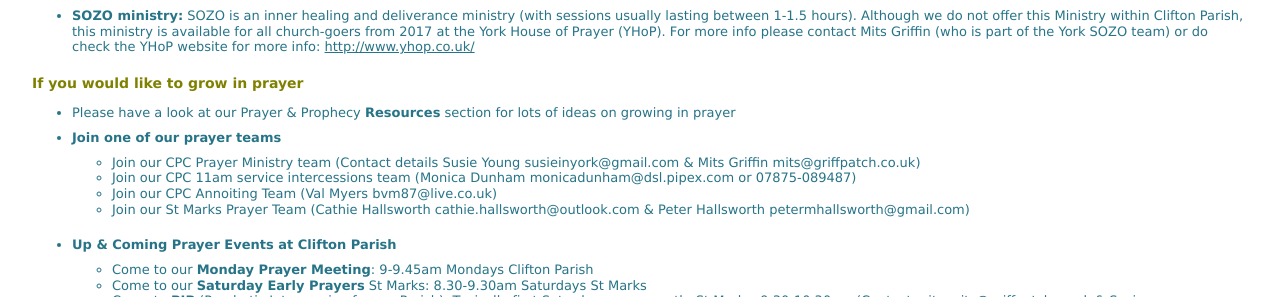
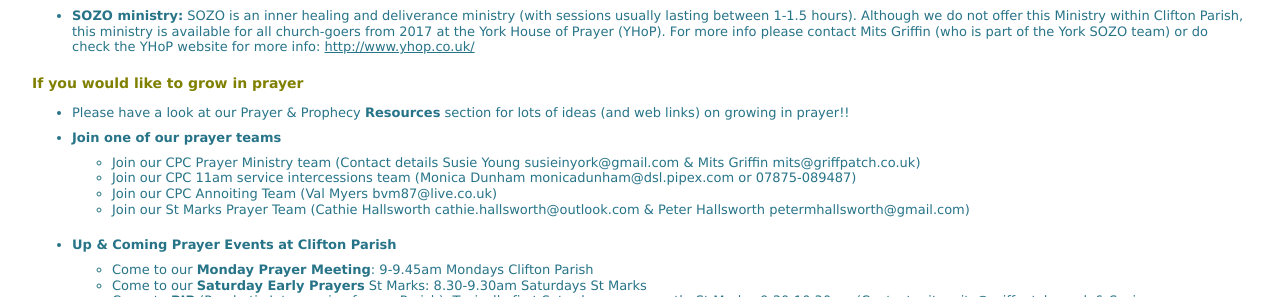
Before and after one commit to griffpatch/CPCYorkPP, a Jekyll site: the page built from pages/prayer.md, in a window 1280 px wide. Shown: the part 299-596 px from the top of the page. Built offline with Jekyll 4.4.1, drawn with Linux system fonts in a browser that asks for light colours.

Commit message:
Update prayer.md

```diff
--- a/pages/prayer.md
+++ b/pages/prayer.md
@@ -26,7 +26,7 @@
 If you would like to grow in prayer
 -----------------------------------
 
-+ Please have a look at our Prayer & Prophecy **Resources** section for lots of ideas on growing in prayer
++ Please have a look at our Prayer & Prophecy **Resources** section for lots of ideas (and web links) on growing in prayer!!
 
 + **Join one of our prayer teams**
   + Join our CPC Prayer Ministry team (Contact details Susie Young susieinyork@gmail.com & Mits Griffin mits@griffpatch.co.uk)
```
